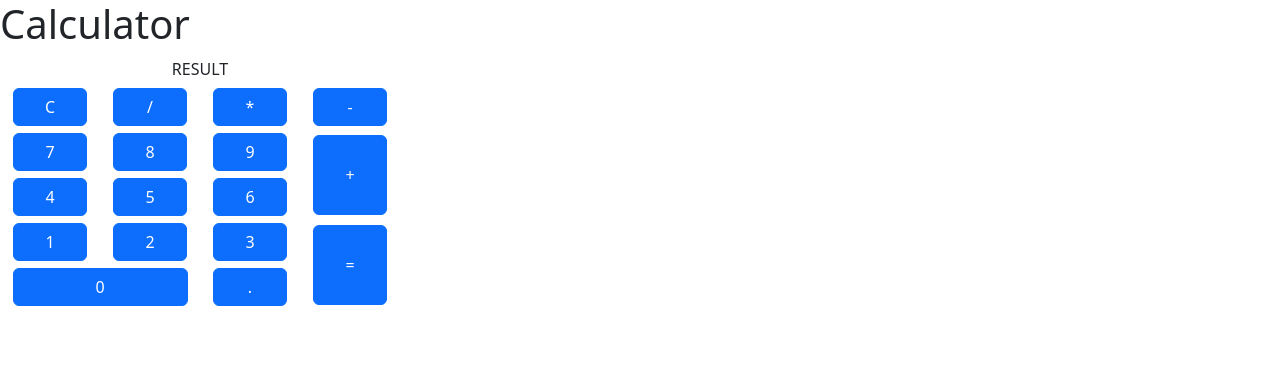
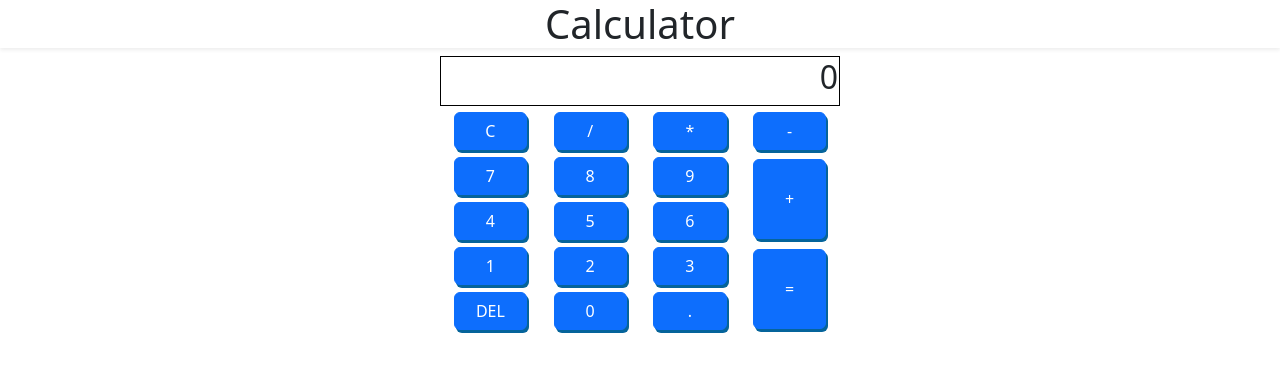
Before and after one commit to DallCard/Calculator, a React (Vite) app: page / in a window 1280 px wide. Shown: the top 372 px of the page. Built offline with nearby package versions, Linux system fonts and the light colour scheme.

Commit message:
Se colocan sombras a los botones, se edita la casilla de resultado y se agrega el boton de corregir

```diff
--- a/src/App.css
+++ b/src/App.css
@@ -1,6 +1,12 @@
+.app{
+  text-align: center;
+}
+
 table {
-width: 400px
+width: 400px;
+margin:auto;
 }
+
 
 td {
  /*  border: 1px solid black; */
@@ -10,5 +16,6 @@
 
 button{
     margin-top: 5px;
+    box-shadow: 2px 3px #05649b;
 
 }
--- a/src/App.jsx
+++ b/src/App.jsx
@@ -35,16 +35,21 @@
 
 function App () {
   return (
-    <div>
-    <h1> Calculator</h1>
+    <div className='app'>
+    <h1 className='shadow-sm'> Calculator</h1>
     <table >
 
       {/*first row*/}
 
      <tr>
-      <td colSpan={4}> RESULT</td>
+      <td colSpan={4} style={{
+        border:"1px solid black",
+        textAlign: "end"}}>
+      <h2>0</h2>
 
-        </tr>
+      </td>
+
+      </tr>
 
       {/*Second row*/}
 
@@ -137,12 +142,16 @@
         </tr>
 
         {/*sixth row*/}
+        <tr>
+        <td> <button
+        type='button' className="btn btn-primary w-75"> DEL </button>
+        </td>
 
-      <tr>
-        <td colSpan={2}><button
+        <td >  <button
         type='button'
-        className="btn btn-primary "
-        style={{width: "175px"}} > 0 </button> </td>
+        className="btn btn-primary w-75"
+        > 0 </button> </td>
+
         <td >
         <button
         type='button' className="btn btn-primary w-75"> . </button>
```
